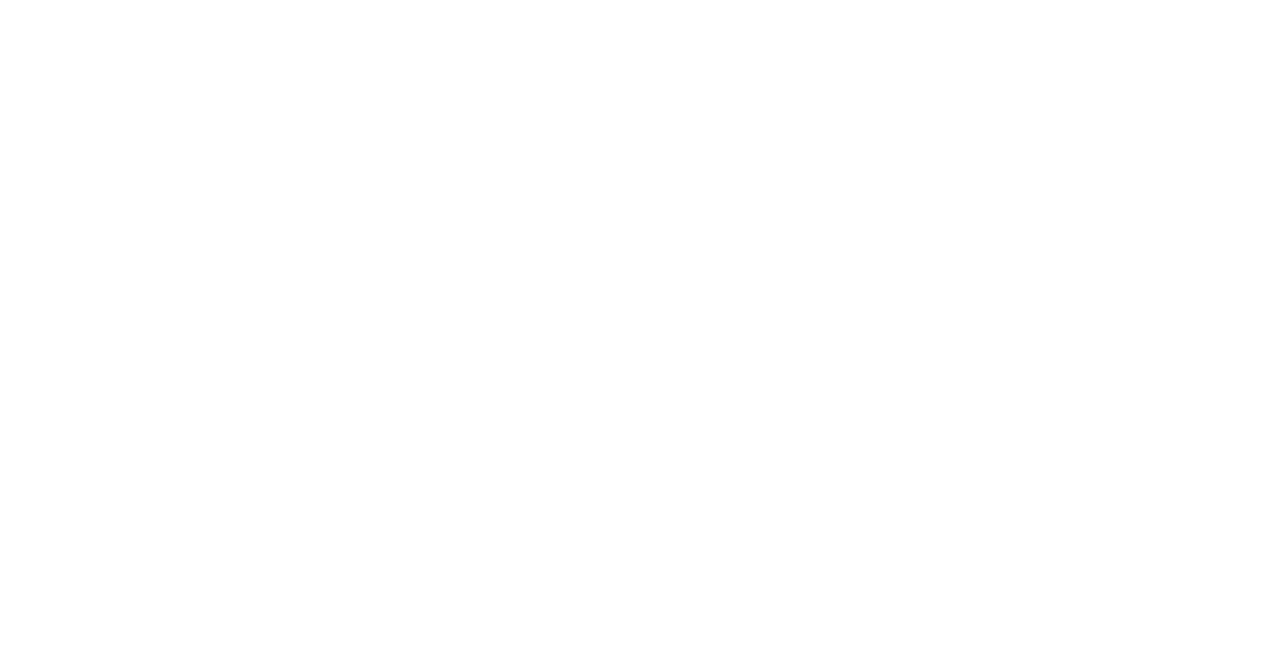
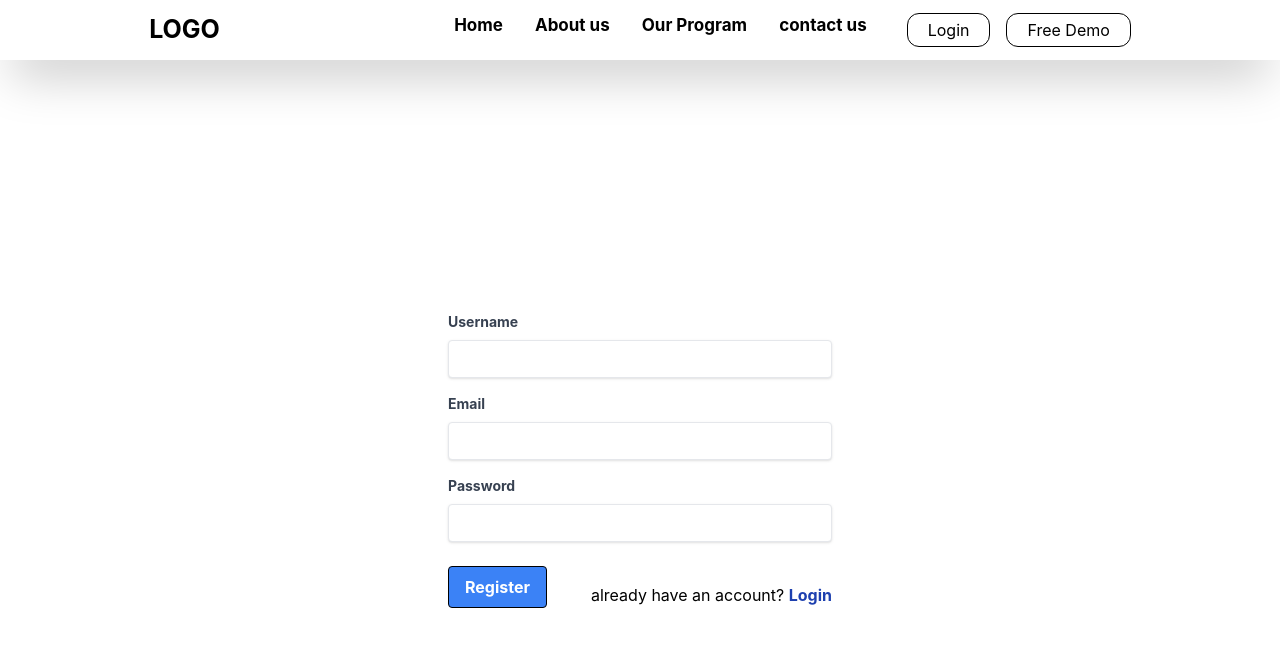
Before and after one commit to tsopsericado/currency_converter_app, a React (Create React App) app: page /register in a window 1280 px wide. Before the commit this address had no page. Shown: the top 646 px of the page. Built offline with nearby package versions, Linux system fonts and the light colour scheme; a web font is replaced by a local one.

Commit message:
some functionalities added

```diff
--- a/src/App.js
+++ b/src/App.js
@@ -2,6 +2,8 @@
 import "./App.css";
 import Landing from "./Landing/Landing";
 import CurrencyBox from "./CurrencyBox/CurrencyBox";
+import Register from "./Organism/Register";
+import Login from "./Organism/Login";
 
 function App() {
   return (
@@ -10,6 +12,8 @@
         <Routes>
           <Route index element={<Landing />} />
           <Route path="/currency" element={<CurrencyBox />} />
+          <Route path="/login" element={<Login />} />
+          <Route path="/register" element={<Register />} />
         </Routes>
       </BrowserRouter>
     </div>
--- a/src/Landing/Landing.jsx
+++ b/src/Landing/Landing.jsx
@@ -24,7 +24,7 @@
             type="button"
             className="bg-slate-600 font-bold text-[25px] text-white hover:text-black hover:bg-slate-300"
           >
-            <Link to="/currency" className="home__link">
+            <Link to="/register" className="home__link">
               Get Started
             </Link>
           </button>
@@ -34,8 +34,7 @@
           <img src={Hero} alt="landing_page_image" className="w-[400px]" />
         </div>
       </div>
-      <div className="bg-black w-full h-[50px] mt-[200px]">
-      </div>
+      <div className="bg-black w-full h-[50px] mt-[200px]"></div>
     </div>
   );
 }
--- /dev/null
+++ b/src/Organism/Login.jsx
@@ -0,0 +1,86 @@
+import React, { useState } from "react";
+import Navbar from "../atoms/Navbar";
+import { useNavigate } from "react-router-dom";
+
+const Login = () => {
+  const navigate = useNavigate();
+  const [formData, setFormData] = useState({
+    user: {
+      username: "",
+      password: "",
+    },
+  });
+
+  const handleChange = (e) => {
+    setFormData({
+      user: {
+        ...formData.user,
+        [e.target.name]: e.target.value,
+      },
+    });
+    navigate("/currency");
+  };
+  return (
+    <div>
+      <Navbar />
+      <figure className="h-screen flex bg-gray-100">
+        <div className="w-full max-w-md m-auto bg-white rounded-lg border border-primaryBorder shadow-default py-10 px-1">
+          <blockquote className="text-2xl font-medium text-center">
+            <p className="text-lg font-semibold">Welcome to My-App</p>
+          </blockquote>
+
+          <div className="text-primary m-6">
+            <div className="flex items-center mt-3 justify-center">
+              <h1 className="text-2xl font-medium text-primary mt-4 mb-2">
+                Login to your account
+              </h1>
+            </div>
+            <form>
+              <label className="text-left">Username:</label>
+              <input
+                name="username"
+                type="text"
+                value={formData.user.username}
+                onChange={handleChange}
+                placeholder="Username"
+                className={
+                  "w-full p-2 text-primary border rounded-md outline-none text-sm transition duration-150 ease-in-out mb-4"
+                }
+              />
+              <label>Password:</label>
+              <input
+                name="password"
+                type="password"
+                value={formData.user.password}
+                onChange={handleChange}
+                placeholder="Password"
+                className={
+                  "w-full p-2 text-primary border rounded-md outline-none text-sm transition duration-150 ease-in-out mb-4"
+                }
+              />
+              <div className="flex items-center mt-3 justify-center">
+                <button
+                  className={
+                    "bg-blue-700 hover:bg-blue-500 py-2 px-4 text-md text-white rounded border border-blue focus:outline-none focus:border-black"
+                  }
+                  value="Login"
+                >
+                  Login
+                </button>
+              </div>
+            </form>
+            <div className="flex items-center mt-3 justify-center">
+              <p className="justify-center ">
+                Need to register?{" "}
+                <span className="text-blue-500 hover:underline">Sign up</span>{" "}
+                for free
+              </p>
+            </div>
+          </div>
+        </div>
+      </figure>
+    </div>
+  );
+};
+
+export default Login;
--- /dev/null
+++ b/src/Organism/Register.jsx
@@ -0,0 +1,110 @@
+import React, { useState } from "react";
+import Navbar from "../atoms/Navbar";
+import { useNavigate } from "react-router-dom";
+
+const Register = () => {
+  const navigate = useNavigate();
+  const [username, setUsername] = useState("");
+  const [email, setEmail] = useState("");
+  const [password, setPassword] = useState("");
+
+  const handleUsernameChange = (e) => {
+    setUsername(e.target.value);
+  };
+
+  const handleEmailChange = (e) => {
+    setEmail(e.target.value);
+  };
+
+  const handlePasswordChange = (e) => {
+    setPassword(e.target.value);
+  };
+
+  const handleSubmit = (e) => {
+    e.preventDefault();
+    // Add your authentication logic here
+    console.log("username", username);
+    console.log("Email:", email);
+    console.log("Password:", password);
+    navigate("/login");
+  };
+
+  return (
+    <div>
+      <Navbar />
+      <div className="flex justify-center items-center h-screen ">
+        <form onSubmit={handleSubmit} className="w-full max-w-sm ">
+          <div className="mb-4">
+            <label
+              htmlFor="username"
+              className="block text-gray-700 text-sm font-bold mb-2"
+            >
+              Username
+            </label>
+            <input
+              type="username"
+              id="username"
+              value={username}
+              onChange={handleUsernameChange}
+              className="shadow appearance-none border rounded w-full py-2 px-3 text-gray-700 leading-tight focus:outline-none focus:shadow-outline"
+              required
+            />
+          </div>
+          <div className="mb-4">
+            <label
+              htmlFor="email"
+              className="block text-gray-700 text-sm font-bold mb-2"
+            >
+              Email
+            </label>
+            <input
+              type="email"
+              id="email"
+              value={email}
+              onChange={handleEmailChange}
+              className="shadow appearance-none border rounded w-full py-2 px-3 text-gray-700 leading-tight focus:outline-none focus:shadow-outline"
+              required
+            />
+          </div>
+          <div className="mb-6">
+            <label
+              htmlFor="password"
+              className="block text-gray-700 text-sm font-bold mb-2"
+            >
+              Password
+            </label>
+            <input
+              type="password"
+              id="password"
+              value={password}
+              onChange={handlePasswordChange}
+              className="shadow appearance-none border rounded w-full py-2 px-3 text-gray-700 leading-tight focus:outline-none focus:shadow-outline"
+              required
+            />
+          </div>
+          <div className="flex items-center justify-between">
+            <button
+              type="submit"
+              className="bg-blue-500 hover:bg-blue-700 text-white font-bold py-2 px-4 rounded focus:outline-none focus:shadow-outline"
+            >
+              Register
+            </button>
+            <div className="pt-4">
+              <p>
+                already have an account?{" "}
+                <a
+                  href="/login"
+                  className="font-bold text-blue-800 hover:underline"
+                >
+                  Login
+                </a>
+              </p>
+            </div>
+          </div>
+        </form>
+      </div>
+    </div>
+  );
+};
+
+export default Register;
--- a/src/atoms/Navbar.jsx
+++ b/src/atoms/Navbar.jsx
@@ -1,6 +1,13 @@
 import React from "react";
+import { useNavigate } from "react-router-dom";
 
 const Navbar = () => {
+  const navigate = useNavigate();
+
+  const handleclick = () => {
+    navigate("/login");
+  };
+
   return (
     <div>
       <div className="flex justify-around h-[60px] shadow-2xl items-center px-8">
@@ -37,7 +44,12 @@
             </a>
           </ul>
           <div className="flex flex-row gap-4">
-            <button className="hover:bg-black hover:text-white">Login</button>
+            <button
+              className="hover:bg-black hover:text-white"
+              onClick={handleclick}
+            >
+              Login
+            </button>
             <button className="hover:bg-black hover:text-white">
               Free Demo
             </button>
```
